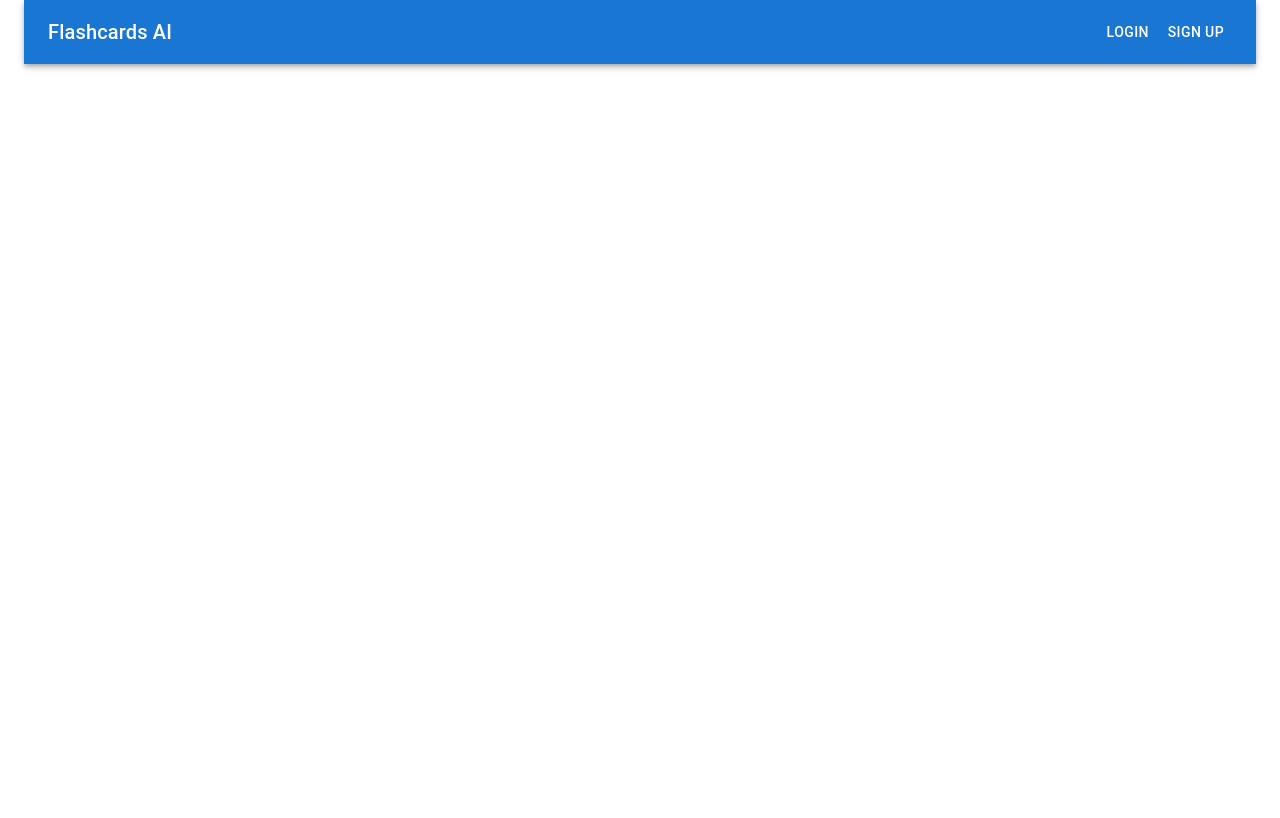
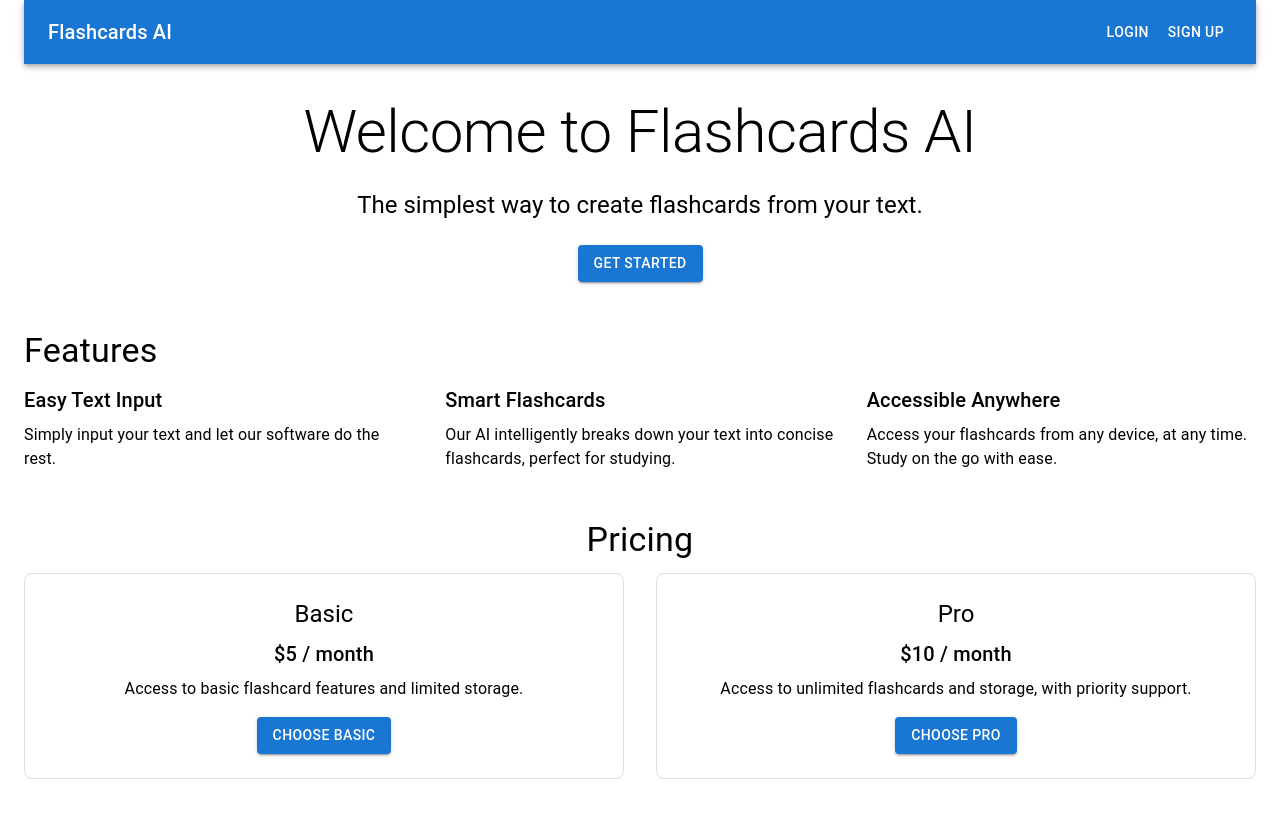
Before and after one commit to hkhamvan263/AI-Flashcard, a Next.js app: page / in a window 1280 px wide. Shown: the top 818 px of the page. Built offline with nearby package versions, Linux system fonts and the light colour scheme; no server answers.

Commit message:
Modified the main page

```diff
--- a/app/layout.js
+++ b/app/layout.js
@@ -5,8 +5,8 @@ import { ClerkProvider } from "@clerk/nextjs"
 const inter = Inter({ subsets: ["latin"] });
 
 export const metadata = {
-  title: "Create Next App",
-  description: "Generated by create next app",
+  title: "Flashcards AI",
+  description: "Create flashcards from your text",
 };
 
 export default function RootLayout({ children }) {
--- a/app/page.js
+++ b/app/page.js
@@ -2,7 +2,7 @@
 import Image from "next/image";
 // import getStripe from "@/utils/get-stripe";
 import { SignedIn, SignedOut, UserButton } from "@clerk/nextjs";
-import { AppBar, Button, Container, Toolbar, Typography} from "@mui/material";
+import { AppBar, Box, Button, Container, Grid, Toolbar, Typography} from "@mui/material";
 import next from "next";
 import Head from "next/head"
 
@@ -10,7 +10,7 @@ export default function Home() {
   return (
     <Container maxWidth='100vw'>
       <Head>
-        <title>Flashcard AI</title>
+        <title>Flashcards AI</title>
         <meta name="description" content="Create flashcards from your text"/>
       </Head>
 
@@ -28,12 +28,118 @@ export default function Home() {
 
           <SignedIn>
             <UserButton />
-
           </SignedIn>
 
         </Toolbar>
       </AppBar>
-
+      <Box
+        sx={{
+          textAlign: 'center',
+          my: 4
+        }}
+      >
+        <Typography variant="h2" gutterBottom>
+          Welcome to Flashcards AI
+        </Typography>
+        <Typography variant="h5" gutterBottom>
+          {' '}
+          The simplest way to create flashcards from your text.
+        </Typography>
+        <Button variant="contained" color="primary" sx={{mt: 2}}>
+          Get Started
+        </Button>
+      </Box>
+      <Box sx={{my: 6}}>
+        <Typography variant="h4" gutterBottom>
+          Features
+        </Typography>
+        <Grid container spacing={4}>
+          <Grid item xs={12} md={4}>
+            <Typography variant="h6" gutterBottom>
+              Easy Text Input
+            </Typography>
+            <Typography>
+              {' '}
+              Simply input your text and let our software do the rest.
+            </Typography>
+          </Grid>
+          <Grid item xs={12} md={4}>
+            <Typography variant="h6" gutterBottom>
+              Smart Flashcards
+            </Typography>
+            <Typography>
+              {' '}
+              Our AI intelligently breaks down your text into
+              concise flashcards, perfect for studying.
+            </Typography>
+          </Grid>
+          <Grid item xs={12} md={4}>
+            <Typography variant="h6" gutterBottom>
+              Accessible Anywhere
+            </Typography>
+            <Typography>
+              {' '}
+              Access your flashcards from any device, at
+              any time. Study on the go with ease.
+            </Typography>
+          </Grid>
+        </Grid>
+      </Box>
+      <Box sx={{my: 6, textAlign: 'center'}}>
+        <Typography variant="h4" gutterBottom>
+          Pricing
+        </Typography>
+        <Grid container spacing={4}>
+          <Grid item xs={12} md={6}>
+            <Box
+              sx={{
+                p: 3,
+                border: '1px solid',
+                borderColor: 'grey.300',
+                borderRadius: 2,
+              }}
+            >
+              <Typography variant="h5" gutterBottom>
+                Basic
+              </Typography>
+              <Typography variant="h6" gutterBottom>
+                $5 / month
+              </Typography>
+              <Typography>
+                {' '}
+                Access to basic flashcard features and limited storage.
+              </Typography>
+              <Button variant="contained" color="primary" sx={{mt: 2}}>
+                Choose Basic
+              </Button>
+            </Box>
+          </Grid>
+          <Grid item xs={12} md={6}>
+            <Box
+              sx={{
+                p: 3,
+                border: '1px solid',
+                borderColor: 'grey.300',
+                borderRadius: 2,
+              }}
+            >
+              <Typography variant="h5" gutterBottom>
+                Pro
+              </Typography>
+              <Typography variant="h6" gutterBottom>
+                $10 / month
+              </Typography>
+              <Typography>
+                {' '}
+                Access to unlimited flashcards and storage, with priority support.
+              </Typography>
+              <Button variant="contained" color="primary" sx={{mt: 2}}>
+                Choose Pro
+              </Button>
+            </Box>
+          </Grid>
+        </Grid>
+      </Box>
     </Container>
   )
 }
```
Also changed, not shown: app/sign-in/[[...sign-in]]/page.js (added).
